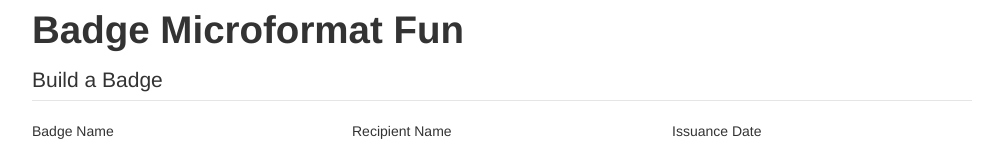
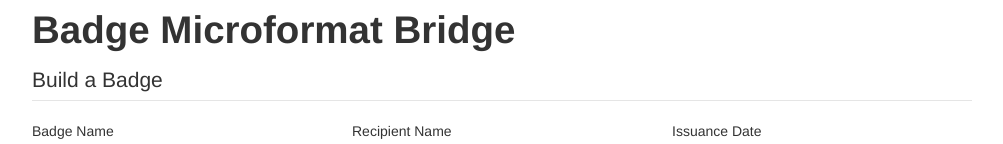
Before and after one commit to toolness/badge-microformat-fun, a website: page static/index.html in a window 1280 px wide. Shown: the top 144 px of the page, without its empty margins (138-1141 px from the left). Drawn offline with Linux system fonts and the light colour scheme.

Commit message:
rename index page to Badge Microformat Bridge

```diff
--- a/static/index.html
+++ b/static/index.html
@@ -11,9 +11,9 @@ body.valid-form .invalid-form-only {
   display: none;
 }
 </style>
-<title>Badge Microformat Fun</title>
+<title>Badge Microformat Bridge</title>
 <div class="container">
-<h1>Badge Microformat Fun</h1>
+<h1>Badge Microformat Bridge</h1>
 
 <form id="build">
   <fieldset>
```
